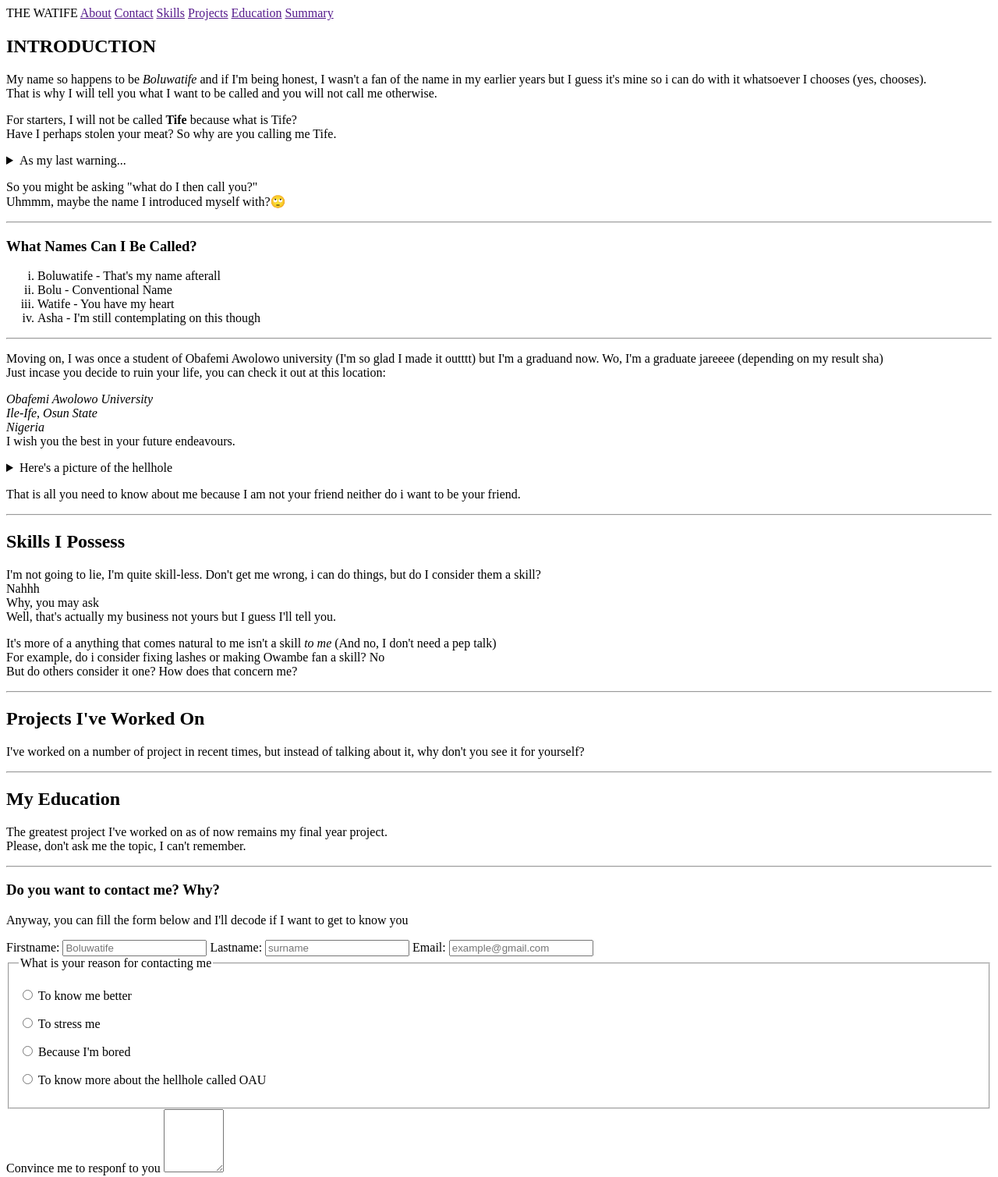
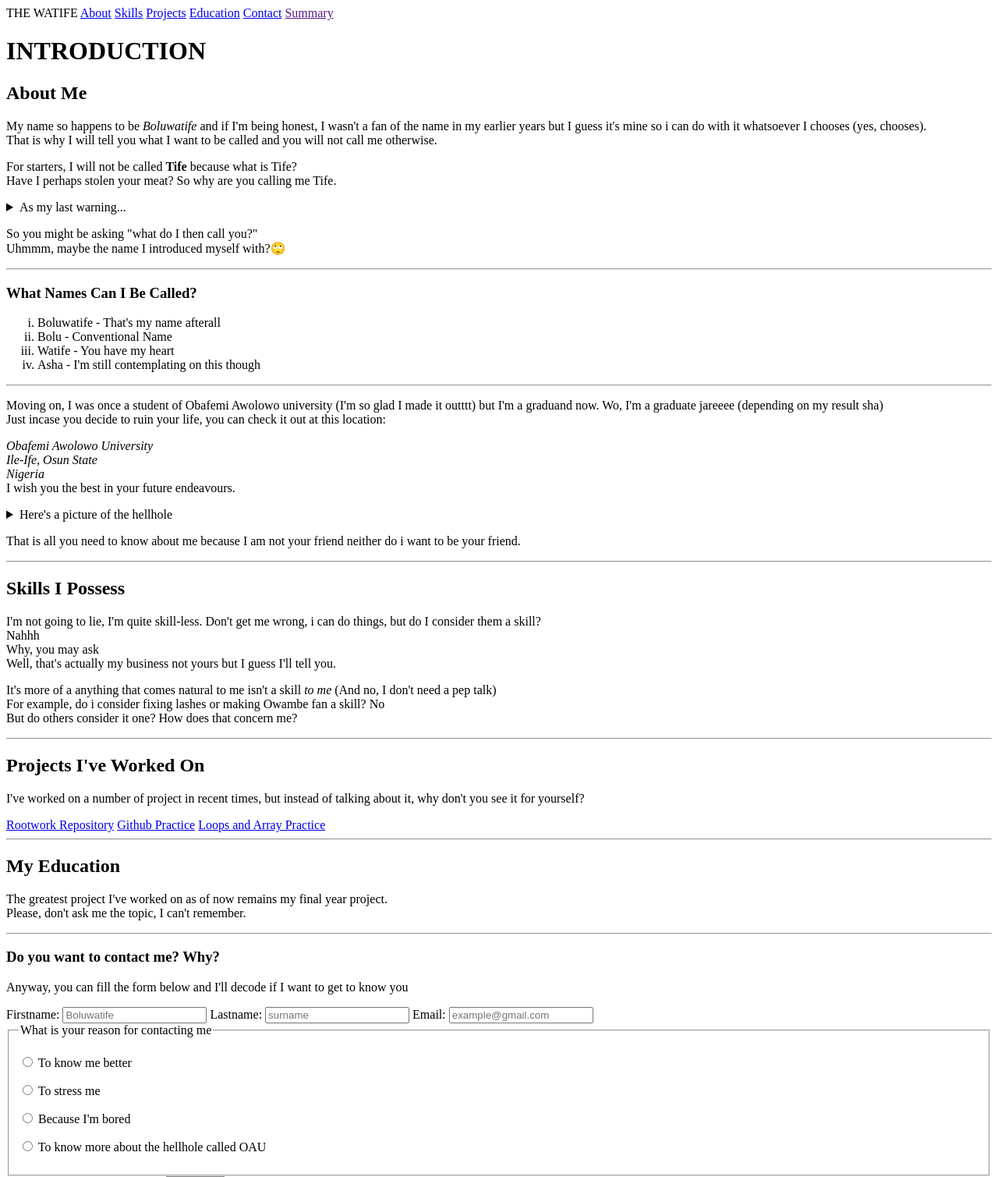
Before and after one commit to TheWatife/rootwork-week-01, a plain HTML site: page index.html in a window 1280 px wide. Shown: the top 1509 px of the page at 78% size. Drawn offline with Linux system fonts and the light colour scheme.

Commit message:
Added external links

```diff
--- a/index.html
+++ b/index.html
@@ -4,22 +4,24 @@
     <meta charset="UTF-8" />
     <meta name="viewport" content="width=device-width, initial-scale=1.0" />
     <title>My Personal Profile</title>
+    <Link rel="stylesheet" href="style.css"></Link>
   </head>
   <body>
     <header>
       <nav>
         THE WATIFE
-        <a href="">About</a>
-        <a href="">Contact</a>
-        <a href="">Skills</a>
-        <a href="">Projects</a>
-        <a href="">Education</a>
+        <a href="#about">About</a>
+        <a href="#skills">Skills</a>
+        <a href="#projects">Projects</a>
+        <a href="#education">Education</a>
+        <a href="#contact">Contact</a>
         <a href="">Summary</a>
       </nav>
     </header>
     <main>
-      <section>
-        <h1><strong>INTRODUCTION</strong></h1>
+      <h1><strong>INTRODUCTION</strong></h1>
+      <section id="about">
+        <h2>About Me</h2>
         <p>
           My name so happens to be <em>Boluwatife</em> and if I'm being honest,
           I wasn't a fan of the name in my earlier years but I guess it's mine
@@ -76,7 +78,7 @@
         </p>
       </section>
       <hr>
-      <section>
+      <section id="skills">
         <h2>Skills I Possess</h2>
         <p>I'm not going to lie, I'm quite skill-less. Don't get me wrong, i can do things, but do I consider them a skill?
           <br>
@@ -91,18 +93,18 @@
 But do others consider it one? How does that concern me?</p>
       </section>
       <hr>
-      <section>
+      <section id="projects">
         <h2>Projects I've Worked On</h2>
         <p>I've worked on a number of project in recent times, but instead of talking about it, why don't you see it for yourself?</p>
         <div>
-          <a href=""></a>
-          <a href=""></a>
-          <a href=""></a>
+          <a href="https://github.com/TheWatife/rootwork-week-01" target="_blank">Rootwork Repository</a>
+          <a href="https://github.com/TheWatife/rootwork-week-01/pull/1" target="_blank">Github Practice</a>
+          <a href="https://github.com/TheWatife/rootwork-week-01/pull/3" target="_blank">Loops and Array Practice</a>
         </div>
 
       </section>
       <hr>
-      <section>
+      <section id="education">
         <h2>
           My Education
         </h2>
@@ -111,7 +113,7 @@ But do others consider it one? How does that concern me?</p>
         </p>
       </section>
       <hr>
-      <section>
+      <section id="contact">
         <h3>Do you want to contact me? Why?</h3>
         <p>Anyway, you can fill the form below and I'll decode if I want to get to know you</p>
 <form action="submit">
@@ -140,12 +142,13 @@ But do others consider it one? How does that concern me?</p>
       <label for="hole">To know more about the hellhole called OAU</label>
     </p>
   </fieldset>
-  <label for="message">Convince me to responf to you</label>
+  <label for="message">Convince me to respond to you</label>
   <textarea name="message" id="message" cols="7" rows="5"></textarea>
   <br>
+  <button type="submit">Submit</button>
 </form>
       </section>
     </main>
-    <footer></footer>
+    <footer><p>&copy; Copyright TheWatife 2026.</p></footer>
   </body>
 </html>
```
Also changed, not shown: style.css (added).
